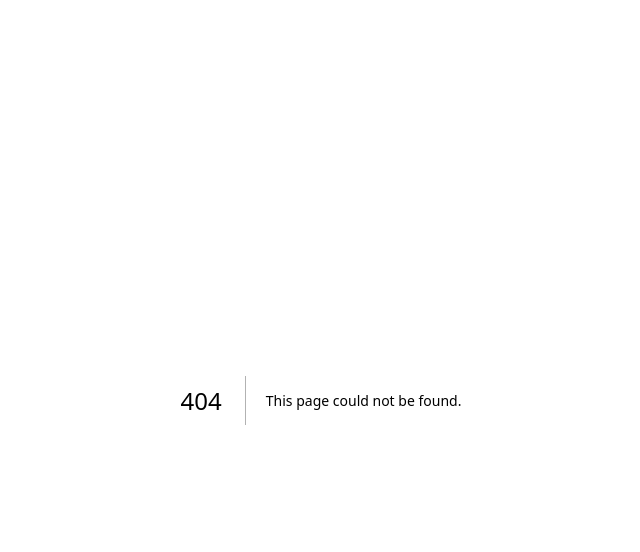
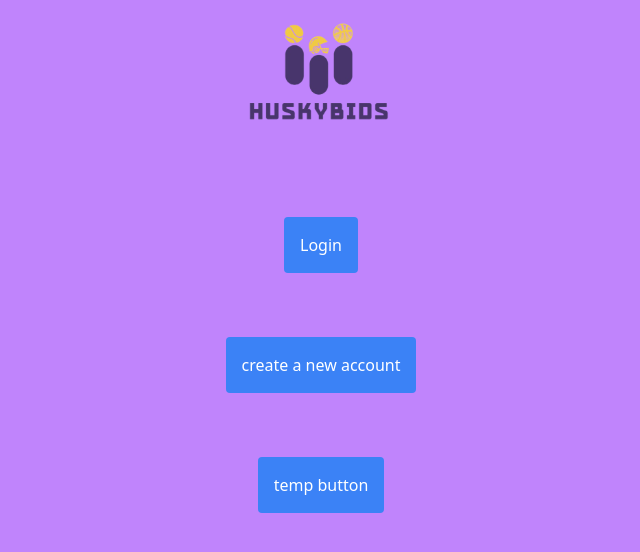
Before and after one commit to maiyuyona/huskybids, a Next.js app: page /login in a window 1280 px wide. Before the commit this address had no page. Shown: the top 552 px of the page, without its empty margins (319-959 px from the left). Built offline with nearby package versions, Linux system fonts and the light colour scheme.

Commit message:
home page
new temp button that links to home page

```diff
--- a/package.json
+++ b/package.json
@@ -9,9 +9,10 @@
     "lint": "next lint"
   },
   "dependencies": {
+    "next": "15.1.4",
     "react": "^19.0.0",
     "react-dom": "^19.0.0",
-    "next": "15.1.4"
+    "react-router-dom": "^7.1.4"
   },
   "devDependencies": {
     "postcss": "^8",
--- a/src/app/home/page.js
+++ b/src/app/home/page.js
@@ -1,29 +1,5 @@
-
-
-"use client"
-
-
-
-const page = () => {
-    function handleClick(event) {
-        event.preventDefault()
-        console.log("button has been clicked")
-    }
-
-    function newAccount(event) {
-        event.preventDefault()
-        console.log("new account button")
-    }
-
-  return (
-    <div className='min-h-screen w-full flex flex-col items-center gap-16 bg-purple-400'>
-      {/* Logo image */}
-      <img src="/images/logo.png" alt="Logo" className="w-48 h-auto" />
-        <button className=' bg-blue-500 rounded p-4 text-white' onClick={handleClick}>Login</button>
-        <button className=' bg-blue-500 rounded p-4 text-white ' onClick={newAccount}>create a new account</button>
-    </div>
-
-  )
-}
-
-export default page
+export default function HomePage() {
+    return <h1>
+        home page !
+    </h1>;
+  }
--- /dev/null
+++ b/src/app/login/page.js
@@ -0,0 +1,50 @@
+
+
+"use client"
+
+import Link from 'next/link';
+
+const page = () => {
+    function handleClick(event) {
+        event.preventDefault()
+        console.log("button has been clicked")
+    }
+
+    function newAccount(event) {
+        event.preventDefault()
+        console.log("new account button")
+    }
+
+  return (
+    <div className='min-h-screen w-full flex flex-col items-center gap-16 bg-purple-400'>
+      {/* Logo image */}
+      <img src="/images/logo.png" alt="Logo" className="w-48 h-auto" />
+        <button
+          className=' bg-blue-500 rounded p-4 text-white'
+          onClick={handleClick}
+          >
+            Login
+        </button>
+
+        <button
+          className=' bg-blue-500 rounded p-4 text-white '
+          onClick={newAccount}
+          >
+            create a new account
+        </button>
+
+      <Link href= '/home'>
+        <button
+          className='bg-blue-500 rounded p-4 text-white'
+        >
+          temp button
+        </button>
+      </Link>
+
+
+    </div>
+
+  )
+}
+
+export default page
```
Also changed, not shown: 1 other file (tests, documents, lock files or other folders).
